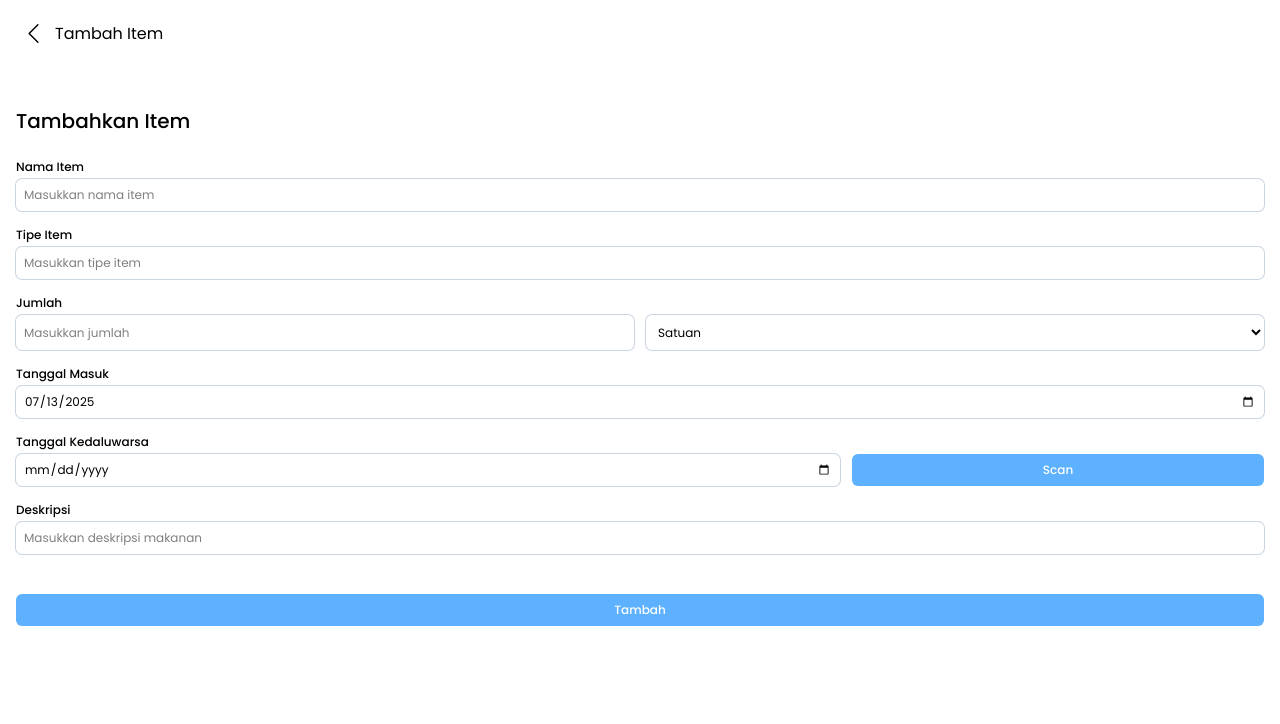
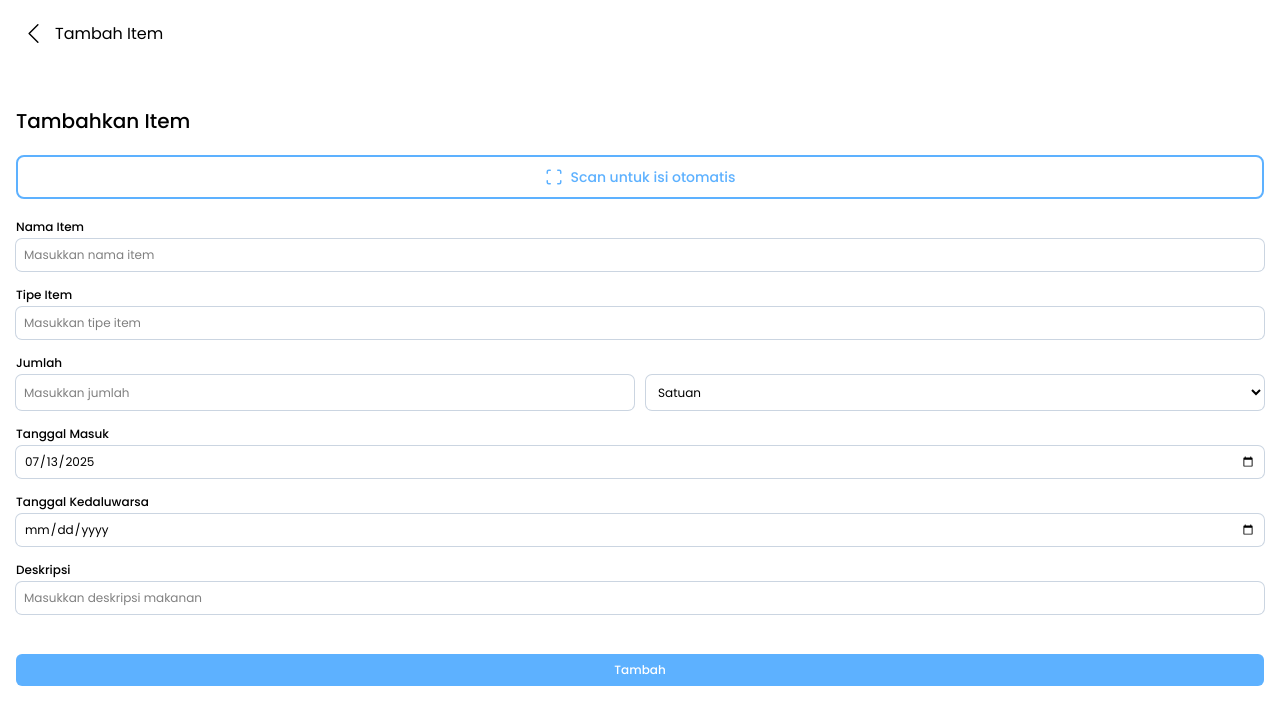
Before and after one commit to andi-frame/TeamName_KulkasKu, a Next.js app in the folder frontend/: page /add-item in a window 1280 px wide. Shown: the top 724 px of the page. Built offline with nearby package versions, Linux system fonts and the light colour scheme.

Commit message:
change posiiton scan b utton

```diff
--- a/frontend/src/app/add-item/page.tsx
+++ b/frontend/src/app/add-item/page.tsx
@@ -3,7 +3,7 @@
 import { toast } from 'sonner'
 
 import React, { useState, useEffect } from "react";
-import { ChevronLeft } from "lucide-react";
+import { ChevronLeft, Scan } from "lucide-react";
 import Link from "next/link";
 import api from "@/utils/axios";
 import { FoodScanner } from "@/components/food-scanner";
@@ -212,6 +212,16 @@ const Page = () => {
       <form onSubmit={handleSubmit} className="flex flex-col justify-center pt-6">
         <div className="text-xl font-bold py-5">Tambahkan Item</div>
 
+        <div className="mb-4">
+          <button
+            type="button"
+            onClick={handleScanClick}
+            className="w-full flex items-center justify-center gap-2 py-2.5 px-4 bg-white border-2 border-[#5DB1FF] text-[#5DB1FF] hover:bg-[#5DB1FF] hover:text-white rounded-lg font-semibold text-sm transition-all duration-200 active:scale-[0.98] group">
+            <Scan size={18} className="group-hover:animate-pulse" />
+            <span>Scan untuk isi otomatis</span>
+          </button>
+        </div>
+
         <div className="flex flex-col gap-3">
           {/* Nama Item */}
           <div className="flex flex-col">
@@ -294,21 +304,13 @@ const Page = () => {
             <label htmlFor="expDate" className="text-xs font-semibold py-1">
               Tanggal Kedaluwarsa
             </label>
-            <div className="w-full flex gap-3">
             <input
               type="date"
               id="expDate"
-                className="text-xs ring-1 ring-[#CBD5E1] flex-shrink rounded-md p-2 min-w-0 w-2/3 focus:outline-[#5DB1FF]"
+              className="text-xs ring-1 ring-[#CBD5E1] rounded-md p-2 focus:outline-[#5DB1FF]"
               value={expDate}
               onChange={(e) => setExpDate(e.target.value)}
             />
-              <button
-                type="button"
-                onClick={handleScanClick}
-                className="text-xs text-center min-w-0 w-1/3 py-2 bg-[#5DB1FF] rounded-md text-white font-semibold flex-shrink">
-                Scan
-              </button>
-            </div>
           </div>
 
           {/* Deskripsi */}
```
Lines whose indentation alone changed are shown as unchanged.
